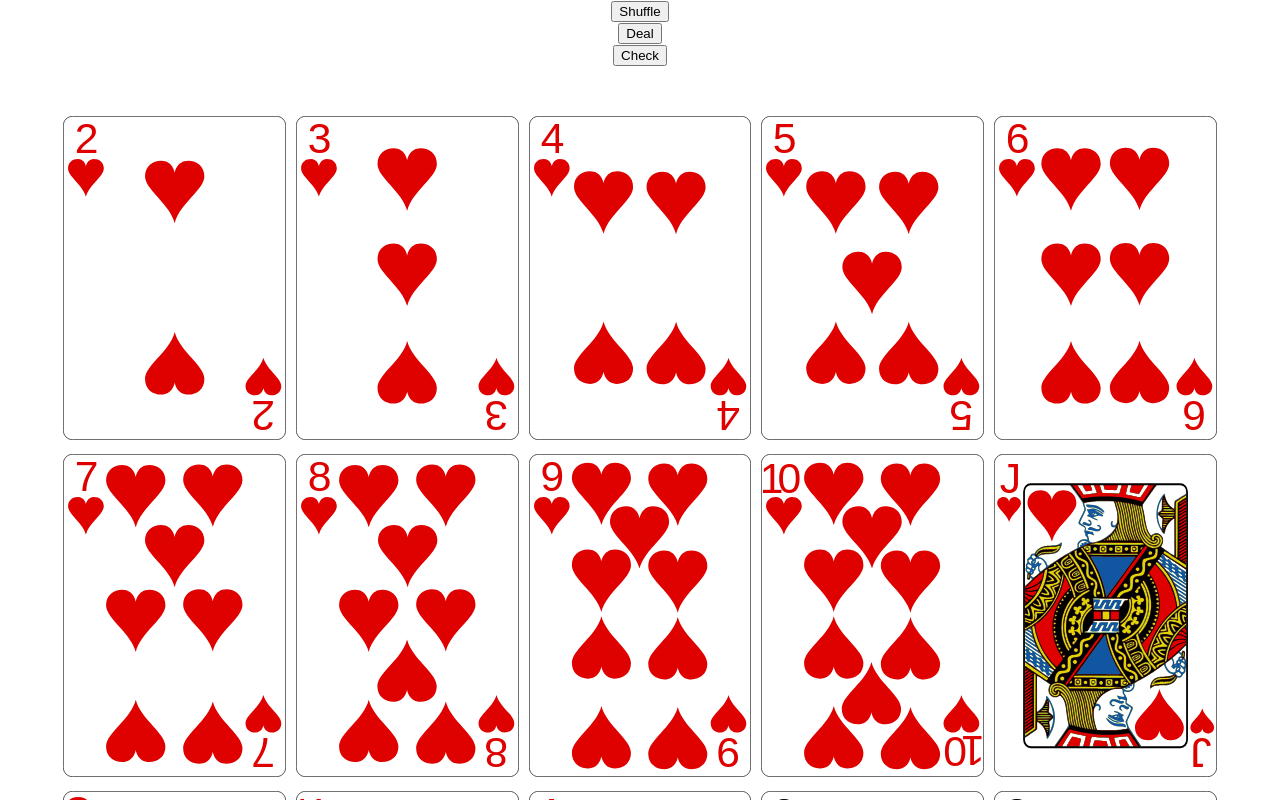
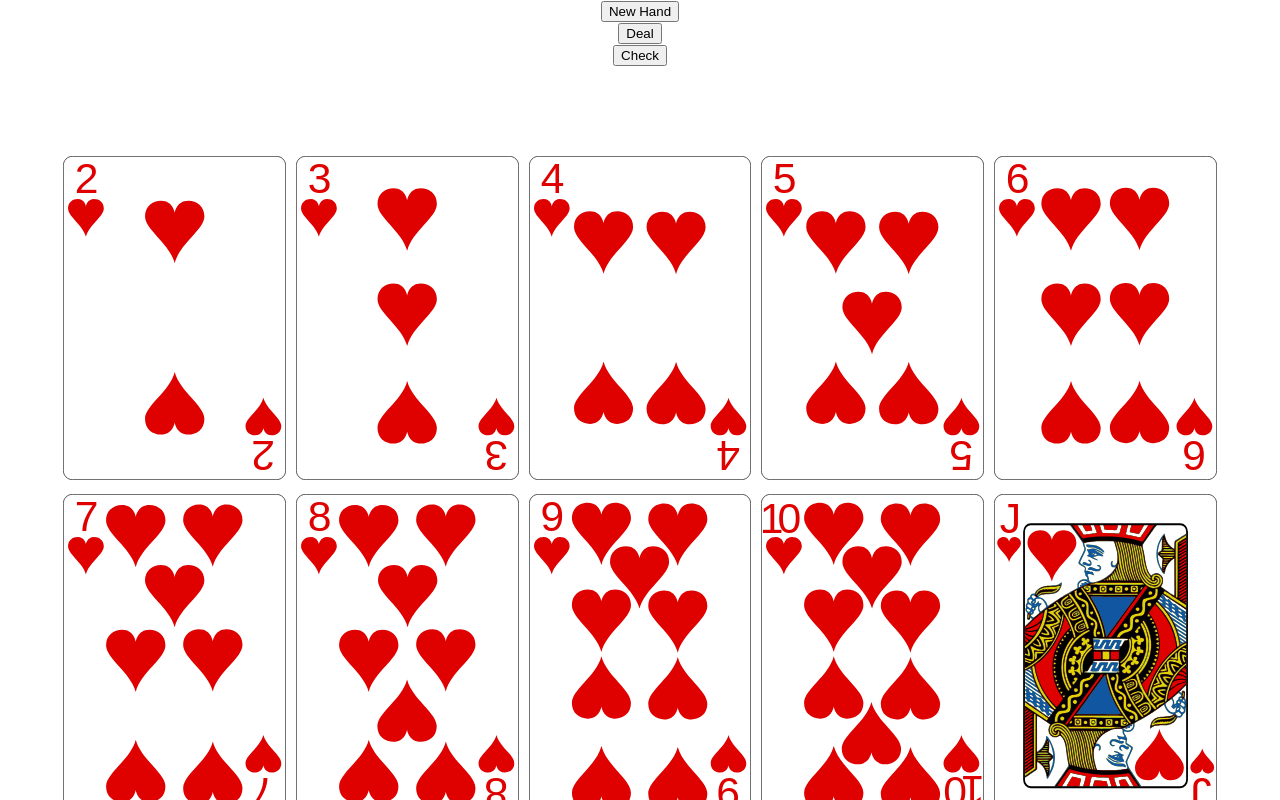
Before and after one commit to jakewac/Poker, a React (Create React App) app in the folder blackjack/: page / in a window 1280 px wide. Shown: the top 800 px of the page. Built offline with nearby package versions, Linux system fonts and the light colour scheme.

Commit message:
Refactor

```diff
--- a/blackjack/src/App.js
+++ b/blackjack/src/App.js
@@ -1,11 +1,14 @@
 import "./App.css";
 
 import Board from "./Board";
+import Game from "./Game";
+
+const game = new Game(5);
 
 function App() {
     return (
         <div className="App">
-            <Board></Board>
+            <Board game={game}></Board>
         </div>
     );
 }
--- a/blackjack/src/Board.css
+++ b/blackjack/src/Board.css
@@ -6,10 +6,16 @@
     justify-content: center;
 }
 
-/* .hand {
+.handCondensed {
     display: grid;
-    grid-template-columns: repeat(5, 30px);
+    grid-template-columns: repeat(5, 35px);
     gap: 10px;
     margin: 10px;
     justify-content: center;
-} */
+}
+
+.handList {
+    display: flex;
+    justify-content: center;
+    gap: 5%;
+}
--- a/blackjack/src/Board.js
+++ b/blackjack/src/Board.js
@@ -1,9 +1,6 @@
 import React from "react";
 
 import "./Board.css";
-
-import Deck from "./Deck";
-import Hand from "./Hand";
 
 import PokerUtil from "./PokerUtil";
 
@@ -11,78 +8,154 @@ class Board extends React.Component {
     constructor(props) {
         super(props);
 
-        this.deck = new Deck();
-
-        let deckHand = new Hand();
-
-        for (let c of this.deck.cards) {
-            deckHand.addCard(c);
-        }
-
-        let dealtHand = new Hand();
+        this.game = this.props.game;
 
         this.state = {
-            deckHand: deckHand,
-            dealtHand: dealtHand,
+            playerHands: this.game.getHands(),
+            board: this.game.getBoard(),
+            deck: this.game.getDeck(),
         };
     }
 
-    shuffleDeck() {
-        this.deck.reset();
-        this.state.deckHand.clearHand();
-        this.state.dealtHand.clearHand();
+    newHand() {
+        this.game.reset();
+        this.game.dealCards();
 
-        for (let c of this.deck.cards) {
-            this.state.deckHand.addCard(c);
-        }
-
-        this.setState({});
+        this.setState({
+            playerHands: this.game.getHands(),
+            board: this.game.getBoard(),
+            deck: this.game.getDeck(),
+        });
     }
 
     dealCard() {
-        let card = this.deck.deal();
-        if (card != null) {
-            this.state.dealtHand.addCard(card);
-            this.state.deckHand.removeCard(card);
-            this.setState({});
+        this.game.dealBoardCard();
+
+        this.setState({
+            playerHands: this.game.getHands(),
+            board: this.game.getBoard(),
+            deck: this.game.getDeck(),
+        });
+    }
+
+    checkDealtHand() {
+        for (const hand of this.game.getHands()) {
+            if (!hand.getCards().length) continue;
+
+            const combinedHand = hand
+                .getCards()
+                .concat(this.game.getBoard().cards);
+
+            const pokerUtil = new PokerUtil(combinedHand);
+
+            console.log("Checking Hand.....................");
+            console.log(combinedHand.toString());
+
+            const pair = pokerUtil.checkPair();
+            if (pair != null) {
+                console.log("Pair");
+                console.log(pair);
+            }
+            const twoPair = pokerUtil.checkTwoPair();
+            if (twoPair != null) {
+                console.log("Two Pair");
+                console.log(twoPair);
+            }
+            const threeOfAKind = pokerUtil.checkThreeOfAKind();
+            if (threeOfAKind != null) {
+                console.log("Three Of A Kind");
+                console.log(threeOfAKind);
+            }
+            const straight = pokerUtil.checkStraight();
+            if (straight != null) {
+                console.log("Straight");
+                console.log(straight);
+            }
+            const flush = pokerUtil.checkFlush();
+            if (flush != null) {
+                console.log("Flush");
+                console.log(flush);
+            }
+            const fullHouse = pokerUtil.checkFullHouse();
+            if (fullHouse != null) {
+                console.log("Full House");
+                console.log(fullHouse);
+            }
+            const fourOfAKind = pokerUtil.checkFourOfAKind();
+            if (fourOfAKind != null) {
+                console.log("Four Of A Kind");
+                console.log(fourOfAKind);
+            }
         }
     }
 
-    checkDealtHand() {
-        const pokerUtil = new PokerUtil(this.state.dealtHand.cards);
+    getCardRender(card) {
+        const cardName = card.shown
+            ? card.getRank().toString() + "_of_" + card.getSuit().toString()
+            : "back";
 
-        console.log("Checking Hand...");
+        const cardImagePath = "./deck/" + cardName + ".svg";
 
-        console.log("Pair -------------------------");
-        console.log(pokerUtil.getPair());
-        console.log("Two Pair ---------------------");
-        console.log(pokerUtil.getTwoPair());
-        console.log("Three Of A Kind --------------");
-        console.log(pokerUtil.getThreeOfAKind());
-        console.log("Straight ---------------------");
-        console.log(pokerUtil.getStraight());
-        console.log("Flush ------------------------");
-        console.log(pokerUtil.getFlush());
-        console.log("Full House -------------------");
-        console.log(pokerUtil.getFullHouse());
-        console.log("Four Of A Kind ---------------");
-        console.log(pokerUtil.getFourOfAKind());
+        return (
+            <div key={card.getId()}>
+                <img src={cardImagePath} alt={cardName}></img>
+            </div>
+        );
+    }
+
+    getPlayerHandsRender() {
+        let playerHands = [];
+
+        let id = 0;
+        for (const hand of this.state.playerHands) {
+            let cardRenders = [];
+            for (const card of hand.getCards()) {
+                cardRenders.push(this.getCardRender(card));
+            }
+
+            playerHands.push(
+                <div key={id} className="handCondensed">
+                    {cardRenders}
+                </div>
+            );
+
+            id += 1;
+        }
+
+        return playerHands;
+    }
+
+    getBoardRender() {
+        let cardRenders = [];
+        for (const card of this.state.board.getCards()) {
+            cardRenders.push(this.getCardRender(card));
+        }
+        return cardRenders;
+    }
+
+    getDeckRender() {
+        let cardRenders = [];
+        for (const card of this.state.deck.getCards()) {
+            cardRenders.push(this.getCardRender(card));
+        }
+        return cardRenders;
     }
 
     render() {
         return (
             <div>
                 <div>
-                    <button onClick={() => this.shuffleDeck()}>Shuffle</button>
+                    <button onClick={() => this.newHand()}>New Hand</button>
                     <br></br>
                     <button onClick={() => this.dealCard()}>Deal</button>
                     <br></br>
                     <button onClick={() => this.checkDealtHand()}>Check</button>
                 </div>
-                <div className="hand">{this.state.dealtHand.getRendered()}</div>
+                <div className="handList">{this.getPlayerHandsRender()}</div>
                 <br></br>
-
-                <div className="hand">{this.state.deckHand.getRendered()}</div>
+                <div className="hand">{this.getBoardRender()}</div>
+                <br></br>
+                <div className="hand">{this.getDeckRender()}</div>
                 <br></br>
             </div>
         );
--- a/blackjack/src/Card.js
+++ b/blackjack/src/Card.js
@@ -16,6 +16,22 @@ class Card {
         this.shown = shown;
     }
 
+    getId() {
+        return this.id;
+    }
+
+    getRank() {
+        return this.rank;
+    }
+
+    getSuit() {
+        return this.suit;
+    }
+
+    isShown() {
+        return this.shown;
+    }
+
     setSuit(suit) {
         this.suit = suit;
     }
@@ -28,18 +44,8 @@ class Card {
         this.shown = shown;
     }
 
-    getRendered() {
-        const cardName = this.shown
-            ? this.rank.toString() + "_of_" + this.suit.toString()
-            : "back";
-
-        const cardImagePath = "./deck/" + cardName + ".svg";
-
-        return (
-            <div>
-                <img src={cardImagePath} alt={cardName}></img>
-            </div>
-        );
+    toString() {
+        return "[" + this.rank.name + "-" + this.suit.name + "]";
     }
 }
 
--- a/blackjack/src/Deck.js
+++ b/blackjack/src/Deck.js
@@ -16,13 +16,8 @@ class Deck {
         }
     }
 
-    getCard(suit, rank) {
-        this.cards.forEach((card) => {
-            if (card.suit === suit && card.rank === rank) {
-                this.cards.pop(this.cards.indexOf(card));
-                this.deal.push(card);
-            }
-        });
+    getCards() {
+        return this.cards;
     }
 
     deal() {
@@ -44,6 +39,22 @@ class Deck {
         }
         this.shuffle();
     }
+
+    toString() {
+        let str = "Deck: ";
+
+        for (const card of this.cards) {
+            str += card;
+        }
+
+        str += "\nDealt: ";
+
+        for (const card of this.dealt) {
+            str += card;
+        }
+
+        return str;
+    }
 }
 
 export default Deck;
--- /dev/null
+++ b/blackjack/src/Game.js
@@ -0,0 +1,53 @@
+import Deck from "./Deck";
+import Hand from "./Hand";
+
+class Game {
+    constructor(numPlayers) {
+        this.deck = new Deck();
+        this.board = new Hand();
+
+        this.hands = [];
+        for (let i = 0; i < numPlayers; i++) this.hands.push(new Hand());
+    }
+
+    getBoard() {
+        return this.board;
+    }
+
+    getHands() {
+        return this.hands;
+    }
+
+    getDeck() {
+        return this.deck;
+    }
+
+    dealCards() {
+        for (let i = 0; i < 2; i++) {
+            for (const hand of this.hands) {
+                hand.addCard(this.deck.deal());
+            }
+        }
+    }
+
+    dealBoardCard() {
+        this.board.addCard(this.deck.deal());
+    }
+
+    reset() {
+        this.deck.reset();
+        this.board.clearHand();
+        for (const hand of this.hands) {
+            hand.clearHand();
+        }
+    }
+
+    printGame() {
+        for (const hand of this.hands) {
+            console.log(hand.toString());
+        }
+        console.log(this.deck.toString());
+    }
+}
+
+export default Game;
--- a/blackjack/src/Hand.js
+++ b/blackjack/src/Hand.js
@@ -14,12 +14,8 @@ class Hand {
         }
     }
 
-    getRendered() {
-        let cardRenders = [];
-        this.cards.forEach((card) => {
-            cardRenders.push(card.getRendered());
-        });
-        return cardRenders;
+    getCards() {
+        return this.cards;
     }
 
     clearHand() {
@@ -27,6 +23,16 @@ class Hand {
             this.cards.pop();
         }
     }
+
+    toString() {
+        let str = "Hand: ";
+
+        for (const card of this.cards) {
+            str += card;
+        }
+
+        return str;
+    }
 }
 
 export default Hand;
--- a/blackjack/src/PokerUtil.js
+++ b/blackjack/src/PokerUtil.js
@@ -1,6 +1,5 @@
 import Card from "./Card";
 import Rank from "./Rank";
-import Suit from "./Suit";
 
 class PokerUtil {
     constructor(cards) {
@@ -17,64 +16,45 @@ class PokerUtil {
         });
 
         this.cards = cards.sort((a, b) => b.rank.value - a.rank.value);
-        this.uniqueRanks = Array.from(new Set(cards.map((c) => c.rank))).sort(
-            (a, b) => b.value - a.value
-        );
+
+        this.uniqueRanks = Array.from(
+            new Set(cards.map((c) => c.getRank()))
+        ).sort((a, b) => b.value - a.value);
+
+        this.uniqueSuits = Array.from(new Set(cards.map((c) => c.getSuit())));
     }
 
-    getPair() {
+    checkPair() {
+        for (const rank of this.uniqueRanks) {
+            if (this.countEqualRankCards(rank) === 2) return rank;
+        }
+
+        return null;
+    }
+
+    checkTwoPair() {
         let bestPairRank = null;
 
-        this.uniqueRanks.every((rank) => {
-            if (this.getEqualRankCardCount(rank) === 2) {
-                bestPairRank = rank;
-                return false;
-            }
-
-            return true;
-        });
-
-        return bestPairRank;
-    }
-
-    getTwoPair() {
-        let bestPairRank = null;
-        let secondBestPairRank = null;
-
-        this.uniqueRanks.every((rank) => {
-            if (this.getEqualRankCardCount(rank) === 2) {
+        for (const rank of this.uniqueRanks) {
+            if (this.countEqualRankCards(rank) === 2) {
                 if (bestPairRank == null) {
                     bestPairRank = rank;
-                } else {
-                    secondBestPairRank = rank;
-                    return false;
+                } else return [bestPairRank, rank];
             }
         }
 
-            return true;
-        });
-
-        return bestPairRank != null && secondBestPairRank != null
-            ? [bestPairRank, secondBestPairRank]
-            : null;
+        return null;
     }
 
-    getThreeOfAKind() {
-        let bestTripleRank = null;
-
-        this.uniqueRanks.every((rank) => {
-            if (this.getEqualRankCardCount(rank) === 3) {
-                bestTripleRank = rank;
-                return false;
+    checkThreeOfAKind() {
+        for (const rank of this.uniqueRanks) {
+            if (this.countEqualRankCards(rank) === 3) return rank;
         }
 
-            return true;
-        });
-
-        return bestTripleRank;
+        return null;
     }
 
-    getStraight() {
+    checkStraight() {
         let bestStraight = null;
 
         let checkRanks = this.uniqueRanks;
@@ -91,43 +71,32 @@ class PokerUtil {
                 } else break;
             }
 
-            if (count === 4) {
-                bestStraight = checkRanks[r - 1];
-            }
+            if (count === 4) bestStraight = checkRanks[r - 1];
         }
 
         return bestStraight;
     }
 
-    getFlush() {
-        let flushSuit = null;
-
-        Object.keys(Suit)
-            .reverse()
-            .every((suit) => {
+    checkFlush() {
+        for (const suit of this.uniqueSuits) {
             let count = 0;
 
             this.cards.forEach((c) => {
-                    if (c.suit === Suit[suit]) count++;
+                if (c.getSuit() === suit) count++;
             });
 
-                if (count > 4) {
-                    flushSuit = suit;
-                    return false;
+            if (count > 4) return suit;
         }
 
-                return true;
-            });
-
-        return flushSuit;
+        return null;
     }
 
-    getFullHouse() {
+    checkFullHouse() {
         let bestTripleRank = null;
         let bestPairRank = null;
 
-        this.uniqueRanks.every((rank) => {
-            let count = this.getEqualRankCardCount(rank);
+        for (const rank of this.uniqueRanks) {
+            let count = this.countEqualRankCards(rank);
 
             if (count > 2) {
                 if (bestTripleRank == null) {
@@ -139,36 +108,29 @@ class PokerUtil {
                 bestPairRank = rank;
             }
 
-            return bestTripleRank == null || bestPairRank == null;
-        });
-
-        return bestTripleRank != null && bestPairRank != null
-            ? [bestTripleRank, bestPairRank]
-            : null;
+            if (bestTripleRank != null && bestPairRank != null) {
+                return [bestTripleRank, bestPairRank];
+            }
         }
 
-    getFourOfAKind() {
-        let bestQuadRank = null;
-
-        this.uniqueRanks.every((rank) => {
-            if (this.getEqualRankCardCount(rank) === 4) {
-                bestQuadRank = rank;
-                return false;
+        return null;
     }
 
-            return true;
-        });
-
-        return bestQuadRank;
+    checkFourOfAKind() {
+        for (const rank of this.uniqueRanks) {
+            if (this.countEqualRankCards(rank) === 4) return rank;
         }
 
-    getStraightFlush() {}
+        return null;
+    }
 
-    getEqualRankCardCount(rank) {
+    checkStraightFlush() {}
+
+    countEqualRankCards(rank) {
         let count = 0;
 
         this.cards.forEach((c) => {
-            if (c.rank.equals(rank)) count++;
+            if (c.getRank().equals(rank)) count++;
         });
 
         return count;
```
Lines whose indentation alone changed are shown as unchanged.
